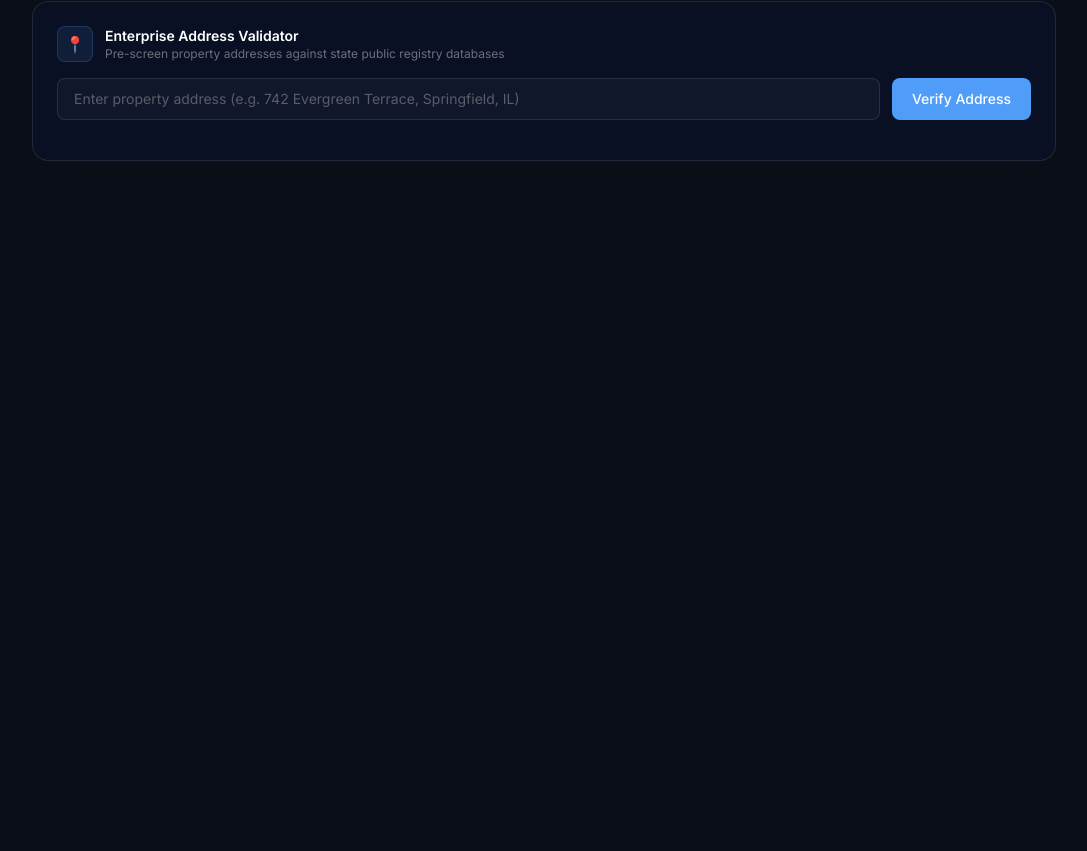
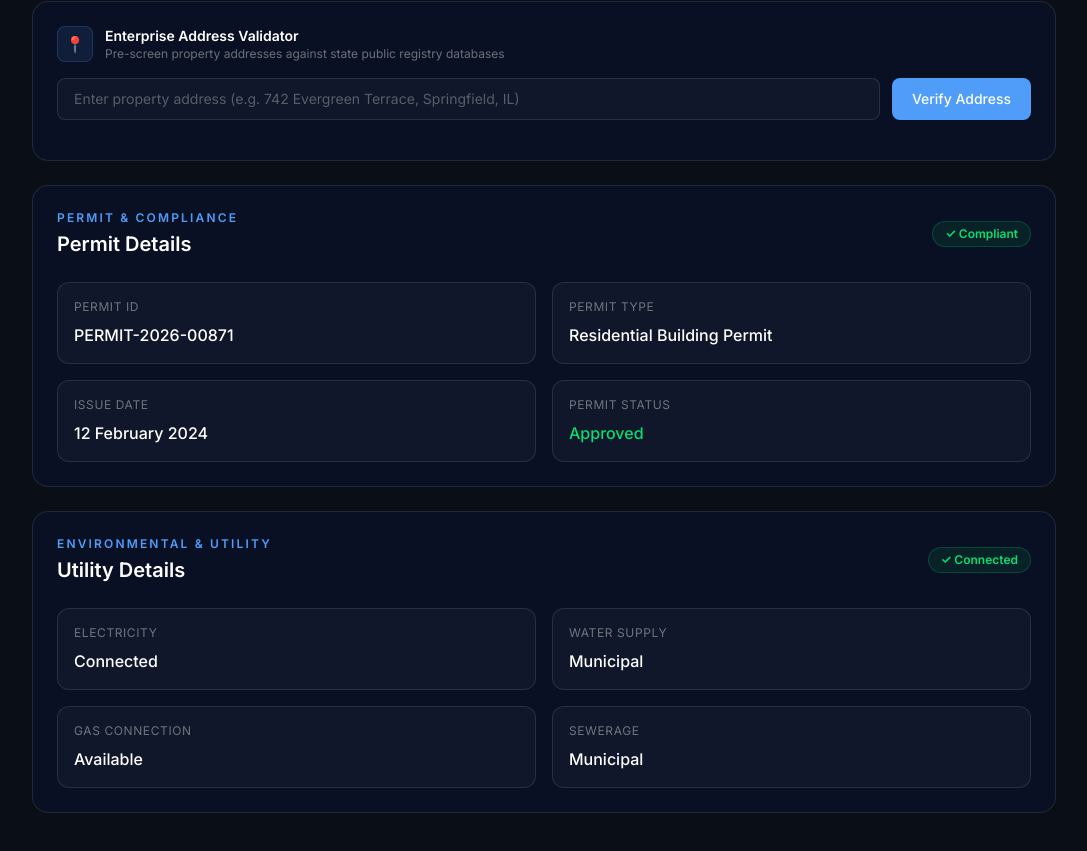
Before and after one commit to springboardmentor8888/Autonomous-Property-Research-And-Real-Estate-Risk-Assessment-Intelligence-System, a Next.js app in the folder frontend-next/: page /dashboard in a window 1280 px wide. Shown: the part 361-1212 px from the top of the page, without its empty margins (96-1183 px from the left). Before the commit the page ends 800 px from the top, so only its background shows below. Built offline with nearby package versions, Linux system fonts and the light colour scheme; sample sign-in values are in the browser's storage.

Commit message:
Add utility details UI

```diff
--- a/frontend-next/app/dashboard/page.js
+++ b/frontend-next/app/dashboard/page.js
@@ -61,11 +61,130 @@ export default function DashboardPage() {
           ))}
         </div>
 
-        {/* Address Validator */}
+                {/* Address Validator */}
         <section className="bg-[rgba(11,19,43,0.65)] backdrop-blur-xl border border-white/10 rounded-2xl p-6">
           <AddressValidator />
         </section>
-      </div>
+
+        {/* Permit Details */}
+        <section className="mt-6 bg-[rgba(11,19,43,0.65)] backdrop-blur-xl border border-white/10 rounded-2xl p-6">
+
+          <div className="flex items-center justify-between mb-6">
+            <div>
+              <p className="text-xs font-semibold tracking-[0.18em] uppercase text-[#4f9cf9]">
+                Permit &amp; Compliance
+              </p>
+
+              <h2 className="text-xl font-semibold text-white mt-1">
+                Permit Details
+              </h2>
+            </div>
+
+            <span className="px-3 py-1 rounded-full text-xs font-semibold bg-green-500/10 text-green-400 border border-green-400/20">
+              ✓ Compliant
+            </span>
+          </div>
+
+          <div className="grid grid-cols-1 md:grid-cols-2 gap-4">
+
+            <div className="bg-white/[0.03] border border-white/10 rounded-xl p-4">
+              <p className="text-xs text-white/40 uppercase tracking-wider">
+                Permit ID
+              </p>
+              <p className="text-white font-medium mt-2">
+                PERMIT-2026-00871
+              </p>
+            </div>
+
+            <div className="bg-white/[0.03] border border-white/10 rounded-xl p-4">
+              <p className="text-xs text-white/40 uppercase tracking-wider">
+                Permit Type
+              </p>
+              <p className="text-white font-medium mt-2">
+                Residential Building Permit
+              </p>
+            </div>
+
+            <div className="bg-white/[0.03] border border-white/10 rounded-xl p-4">
+              <p className="text-xs text-white/40 uppercase tracking-wider">
+                Issue Date
+              </p>
+              <p className="text-white font-medium mt-2">
+                12 February 2024
+              </p>
+            </div>
+
+            <div className="bg-white/[0.03] border border-white/10 rounded-xl p-4">
+              <p className="text-xs text-white/40 uppercase tracking-wider">
+                Permit Status
+              </p>
+              <p className="text-green-400 font-medium mt-2">
+                Approved
+              </p>
+            </div>
+
+          </div>
+        </section>
+                {/* Utility Details */}
+        <section className="mt-6 bg-[rgba(11,19,43,0.65)] backdrop-blur-xl border border-white/10 rounded-2xl p-6">
+
+          <div className="flex items-center justify-between mb-6">
+            <div>
+              <p className="text-xs font-semibold tracking-[0.18em] uppercase text-[#4f9cf9]">
+                Environmental &amp; Utility
+              </p>
+
+              <h2 className="text-xl font-semibold text-white mt-1">
+                Utility Details
+              </h2>
+            </div>
+
+            <span className="px-3 py-1 rounded-full text-xs font-semibold bg-green-500/10 text-green-400 border border-green-400/20">
+              ✓ Connected
+            </span>
+          </div>
+
+          <div className="grid grid-cols-1 md:grid-cols-2 gap-4">
+
+            <div className="bg-white/[0.03] border border-white/10 rounded-xl p-4">
+              <p className="text-xs text-white/40 uppercase tracking-wider">
+                Electricity
+              </p>
+              <p className="text-white font-medium mt-2">
+                Connected
+              </p>
+            </div>
+
+            <div className="bg-white/[0.03] border border-white/10 rounded-xl p-4">
+              <p className="text-xs text-white/40 uppercase tracking-wider">
+                Water Supply
+              </p>
+              <p className="text-white font-medium mt-2">
+                Municipal
+              </p>
+            </div>
+
+            <div className="bg-white/[0.03] border border-white/10 rounded-xl p-4">
+              <p className="text-xs text-white/40 uppercase tracking-wider">
+                Gas Connection
+              </p>
+              <p className="text-white font-medium mt-2">
+                Available
+              </p>
+            </div>
+
+            <div className="bg-white/[0.03] border border-white/10 rounded-xl p-4">
+              <p className="text-xs text-white/40 uppercase tracking-wider">
+                Sewerage
+              </p>
+              <p className="text-white font-medium mt-2">
+                Municipal
+              </p>
+            </div>
+
+          </div>
+        </section>
+        </div>
     </main>
   )
 }
```
